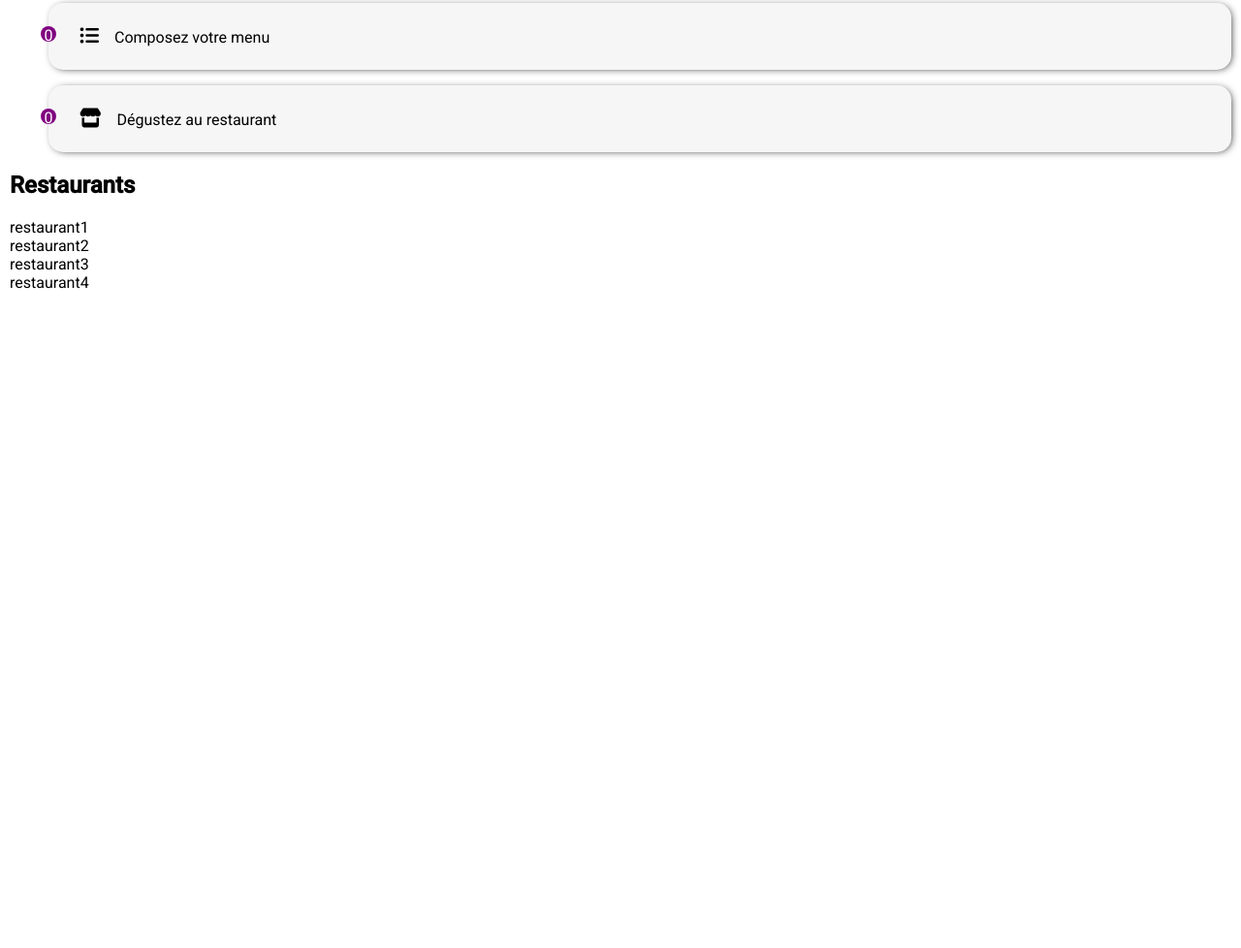
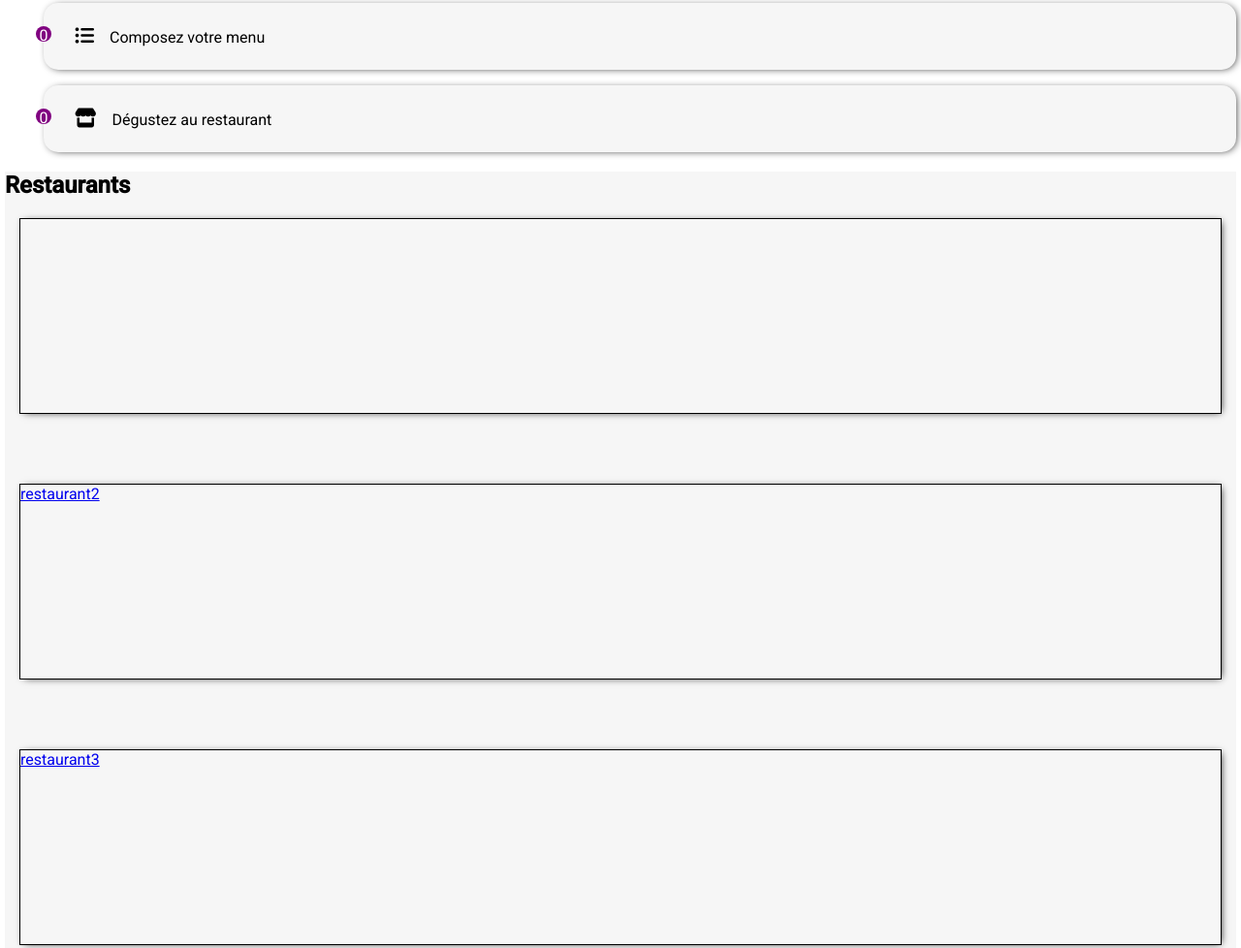
Before and after one commit to albi9z/MartinBrian_P_3__03_02_2022, a website: page index.html in a window 1280 px wide. Shown: the part 615-1593 px from the top of the page at 97% size. Before the commit the page ends 916 px from the top, so only its background shows below. Drawn offline with Linux system fonts and the light colour scheme; a web font is replaced by a local one.

Commit message:
box_card

```diff
--- a/index.html
+++ b/index.html
@@ -30,12 +30,22 @@
             <li><i class="fas fa-store"></i>Dégustez au restaurant</li>
         </ol>
     </section>
-    <section class="menus">
+    <section class="container_menus">
         <h2>Restaurants</h2>
-        <div class="card_menus">restaurant1</div>
-        <div class="card_menus">restaurant2</div>
-        <div class="card_menus">restaurant3</div>
-        <div class="card_menus">restaurant4</div>
+        <div class="box_menus">
+        <a href="#" class="box_m_acceuil"></a>
+        <div class="box_image"></div>
+        <div class="texte_box"></div>
+        <a href="#" class="box_m_acceuil">restaurant2</a>
+        <div class="box_image"></div>
+        <div class="texte_box"></div>
+        <a href="#" class="box_m_acceuil">restaurant3</a>
+        <div class="box_image"></div>
+        <div class="texte_box"></div>
+        <a href="#" class="box_m_acceuil">restaurant4</a>
+        <div class="box_image"></div>
+        <div class="texte_box"></div>
+        </div>
     </section>
 
     </main>
--- a/sass/composants/card_menus.scss
+++ b/sass/composants/card_menus.scss
@@ -1,8 +1,22 @@
-.menus {
+@import "../utils/box-shadow.scss";
+
+.container_menus {
     background-color: #f6f6f6;
 
-.card_menus{
+.box_menus{
+    display: grid;
+    gap: 1.5rem;
+    box-sizing: border-box;
+    padding: 0 15px;
+
+.box_m_acceuil{
     border: solid 1px black;
-    height: 4rem;
+    height: 200px;
+    @include shadow;
+    &bo_image{
+        background-image: url(../restaurants/jay-wennington.jpg.jpg);
+    }
+
+     }
+   }
  }
-}
--- a/style.scss
+++ b/style.scss
@@ -3,3 +3,4 @@
 @import "./sass/layout/paris_belleville.scss";
 @import "./sass/layout/acceuil_button.scss";
 @import "./sass/composants/filtres.scss";
+@import"./sass/composants/card_menus.scss"
```
Also changed, not shown: sass/composants/card_menus.css, sass/restaurants/ohmyfood.png (added), sass/restaurants/toa-heftiba.jpg.jpg (added), style.css, 5 other files.
